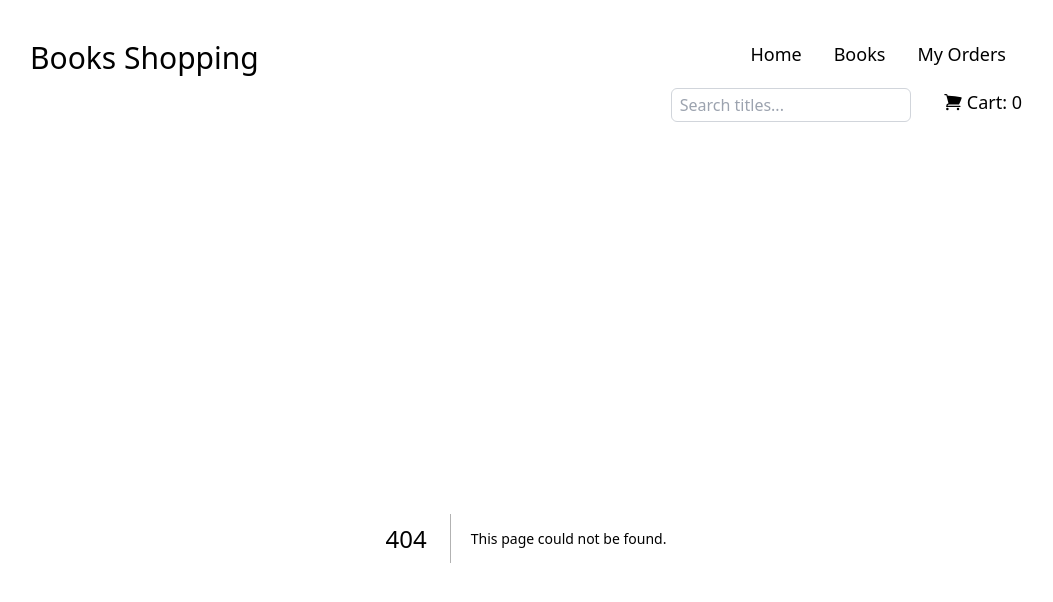
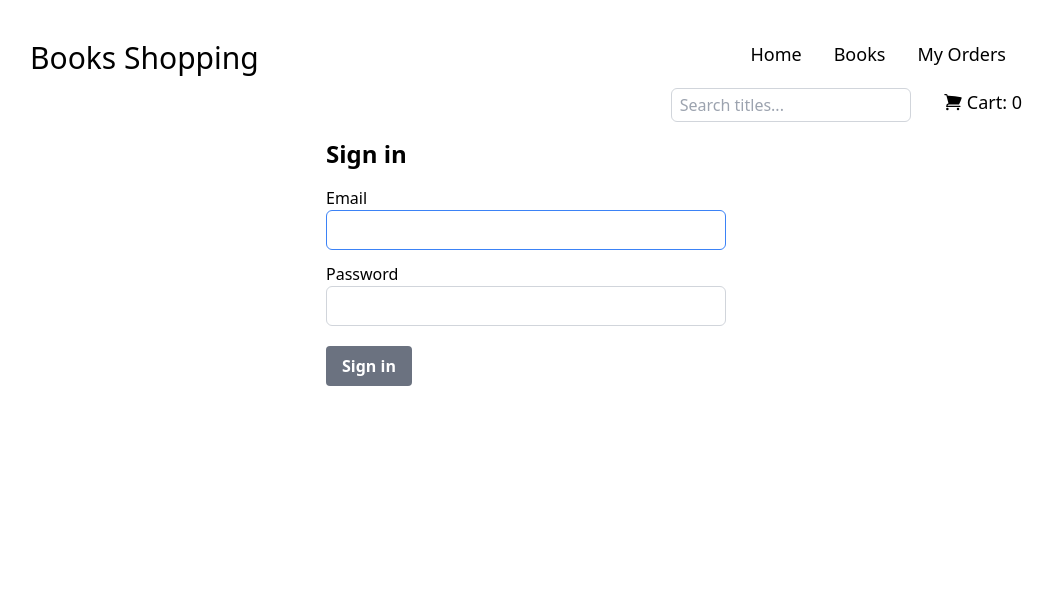
Before and after one commit to aurangzaib-danial/books-shopping-app-frontend, a Next.js app: page /sign_in in a window 1280 px wide. Before the commit this address had no page. Shown: the top 602 px of the page, without its empty margins (114-1167 px from the left). Built offline with nearby package versions, Linux system fonts and the light colour scheme; no server answers.

Commit message:
Working on authentication

```diff
--- a/app/globals.css
+++ b/app/globals.css
@@ -38,3 +38,20 @@ nav ul li {
 .books-grid article img {
  @apply rounded-md;
 }
+
+.auth {
+  max-width: 400px;
+  @apply mx-auto;
+}
+
+.auth-field {
+  @apply input block w-full mb-3 h-10;
+}
+
+.primary-button {
+  @apply bg-gray-500 hover:bg-gray-700 text-white font-bold py-2 px-4 rounded;
+}
+
+.error {
+  @apply border border-red-400 text-red-700 p-4 rounded-md mb-4;
+}
--- a/app/layout.tsx
+++ b/app/layout.tsx
@@ -1,17 +1,20 @@
 import type { Metadata } from 'next'
 import './globals.css'
 import { ShoppingCartIcon } from '@heroicons/react/24/solid'
+import { auth, signOut} from '@/auth';
 
 export const metadata: Metadata = {
   title: 'Books Shopping App',
   description: 'An online store for buying books',
 }
 
-export default function RootLayout({
+export default async function RootLayout({
   children,
 }: {
   children: React.ReactNode
 }) {
+  const user = await auth();
+
   return (
     <html lang="en">
       <body>
@@ -24,9 +27,19 @@ export default function RootLayout({
                 </div>
                 <div>
                   <ul className="text-lg flex">
-                    <li><a href="#">Home</a></li>
+                    <li><a href="/">Home</a></li>
                     <li><a href="#">Books</a></li>
-                    <li><a href="#">My Orders</a></li>
+                    <li><a href="/orders">My Orders</a></li>
+                    { user && <li>
+                      <form
+                        action={async () => {
+                          'use server';
+                          await signOut();
+                        }}
+                      >
+                        <button>Sign out</button>
+                      </form>
+                    </li> }
                   </ul>
                 </div>
               </div>
--- /dev/null
+++ b/app/lib/actions.ts
@@ -0,0 +1,21 @@
+import { signIn } from '@/auth';
+import { AuthError } from 'next-auth';
+
+export async function authenticate(
+  _: string | undefined,
+  formData: FormData,
+) {
+  try {
+    await signIn('credentials', formData);
+  } catch (error) {
+    if (error instanceof AuthError) {
+      switch (error.type) {
+        case 'CredentialsSignin':
+          return 'Invalid email or password';
+        default:
+          return 'Something went wrong.';
+      }
+    }
+    throw error;
+  }
+}
--- a/app/lib/data.ts
+++ b/app/lib/data.ts
@@ -1,12 +1,8 @@
 import { Book } from './definitions';
-
-const developmentUrlPrefix = 'http://localhost:3000';
-const productionUrlPrefix = 'http://example.com';
+import { apiHost } from './utils';
 
 async function getData<T>(resource : string) : Promise<T> {
-  const prefix = process.env.NODE_ENV === 'development' ? developmentUrlPrefix : productionUrlPrefix;
-
-  const res = await fetch(prefix + resource, { cache: 'no-store'});
+  const res = await fetch(apiHost() + resource, { cache: 'no-store'});
 
   if (!res.ok) {
     throw new Error('Failed to fetch data');
--- /dev/null
+++ b/app/lib/utils.ts
@@ -0,0 +1,6 @@
+export function apiHost() {
+  const development = 'http://localhost:3000';
+  const production = 'http://example.com';
+
+  return process.env.NODE_ENV === 'development' ? development : production;
+}
--- /dev/null
+++ b/app/orders/page.tsx
@@ -0,0 +1,5 @@
+export default function Page() {
+  return (
+    <main><h1>Orders</h1></main>
+  );
+}
--- /dev/null
+++ b/app/sign_in/page.tsx
@@ -0,0 +1,20 @@
+export default function Page() {
+  return (
+    <main className="auth">
+      <h1 className="text-2xl font-semibold mb-4">Sign in</h1>
+      <form>
+        <div>
+          <label htmlFor="email">Email</label>
+          <input type="text" name="email" id="email" className="auth-field" autoFocus />
+        </div>
+
+        <div className="mb-5">
+          <label htmlFor="password">Password</label>
+          <input type="password" name="password" id="password" className="auth-field" />
+        </div>
+
+        <button type="submit" className="primary-button">Sign in</button>
+      </form>
+    </main>
+  );
+}
--- /dev/null
+++ b/auth.config.ts
@@ -0,0 +1,23 @@
+// For configuration NextAuth like telling it what to do when a user visit a protected page
+import type { NextAuthConfig } from 'next-auth';
+
+export const authConfig = {
+  pages: {
+    signIn: '/sign_in',
+  },
+  callbacks: {
+    authorized({ auth, request: { nextUrl } }) {
+      const isLoggedIn = !!auth?.user;
+      const isOnOrdersPage = nextUrl.pathname.startsWith('/orders');
+
+      if (isOnOrdersPage) {
+        if (isLoggedIn) return true;
+        return false; // Redirect unauthenticated users to login page
+      } else if (isLoggedIn) {
+        return Response.redirect(new URL('/orders', nextUrl));
+      }
+      return true;
+    },
+  },
+  providers: [], // Add providers with an empty array for now
+} satisfies NextAuthConfig;
--- /dev/null
+++ b/auth.ts
@@ -0,0 +1,33 @@
+// For exporting custom authentication functions and user verification logic
+
+import NextAuth from 'next-auth';
+import { authConfig } from './auth.config';
+import Credentials from 'next-auth/providers/credentials';
+import {apiHost} from './app/lib/utils';
+
+export const { auth, signIn, signOut } = NextAuth({
+  ...authConfig,
+  providers: [
+    Credentials({
+      async authorize(credentials) {
+        // const parsedCredentials = z
+        //   .object({ email: z.string().email(), password: z.string().min(6) })
+        //   .safeParse(credentials);
+
+        // if (parsedCredentials.success) {
+        //   const { email, password } = parsedCredentials.data;
+        //   const user = await getUser(email);
+        //   if (!user) return null;
+        // }
+
+        // const url = apiHost() + '/login';
+        // const authReq = await fetch(url, {method: "post", cache: 'no-cache'});
+        // const authRes = await authReq.json();
+
+        console.log(credentials);
+
+        return null;
+      },
+    }),
+  ],
+});
--- a/package.json
+++ b/package.json
@@ -11,6 +11,7 @@
   "dependencies": {
     "@heroicons/react": "^2.1.1",
     "next": "14.0.4",
+    "next-auth": "^5.0.0-beta.4",
     "react": "^18",
     "react-dom": "^18"
   },
```
Also changed, not shown: middleware.ts (added, +9 -0 lines), 2 other files (tests, documents, lock files or other folders).
